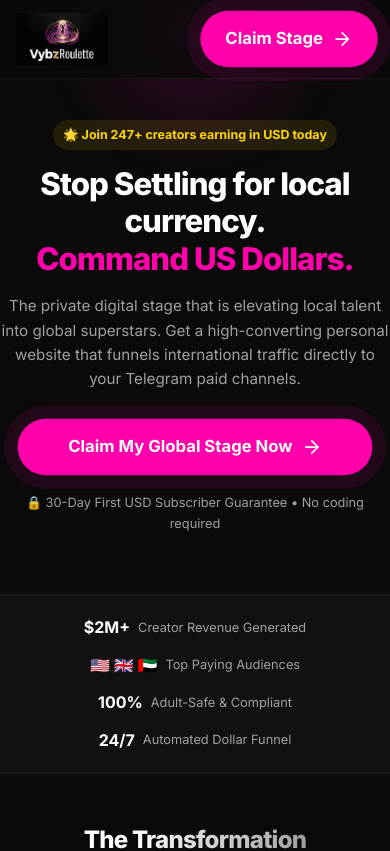
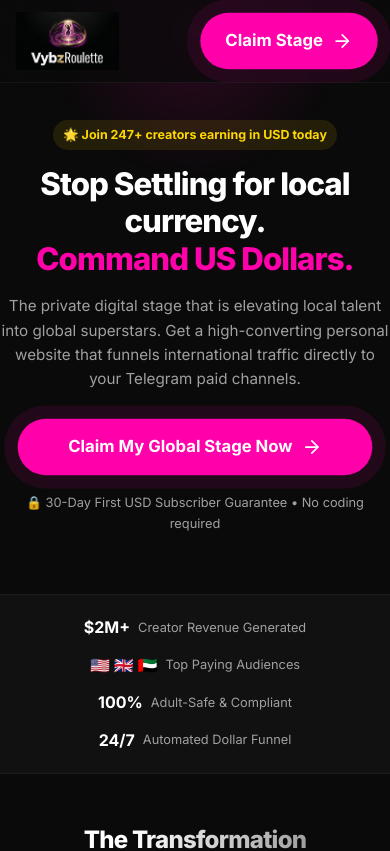
Before and after one commit to redundancybido-beep/vybzroulette, a React (Vite) app: page / in a window 390 px wide. Shown: the top 851 px of the page. Built offline with nearby package versions, Linux system fonts and the light colour scheme.

Commit message:
image logo update

```diff
--- a/src/index.css
+++ b/src/index.css
@@ -176,7 +176,7 @@ a {
 }
 
 .logo-img {
-  height: clamp(64px, 9vw, 84px);
+  height: clamp(72px, 10vw, 92px);
   width: auto;
   display: block;
 }
@@ -722,7 +722,7 @@ a {
   }
 
   .logo-img {
-    height: 62px;
+    height: 68px;
   }
 
   .navbar-cta {
@@ -882,7 +882,7 @@ a {
   }
 
   .logo-img {
-    height: 52px;
+    height: 58px;
   }
 
   .navbar-cta {
```
